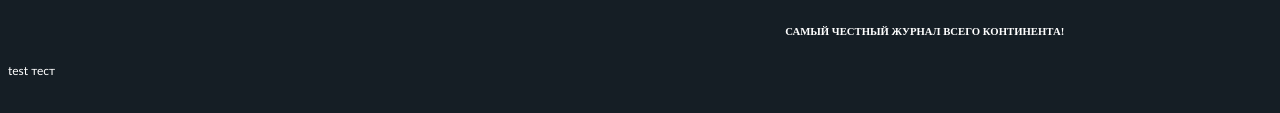
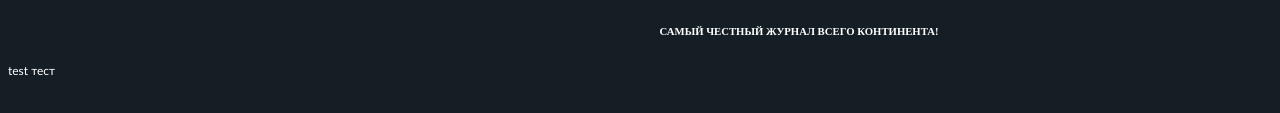
Before and after one commit to 0pervt0r/abc, a plain HTML site: page index.html in a window 1280 px wide. Shown: the part 185-298 px from the top of the page. Drawn offline with Linux system fonts and the light colour scheme.

Commit message:
Update index.html

```diff
--- a/index.html
+++ b/index.html
@@ -28,7 +28,7 @@
   <p class="aligncenter">
  <img src="https://i.imgur.com/ZtUgdWv.png" width="350" height="170" alt="logo">
    </p>
-  <h6 style="color: white;"> ⠀⠀⠀⠀⠀⠀⠀⠀⠀⠀⠀⠀⠀⠀⠀⠀⠀⠀⠀⠀⠀⠀⠀⠀⠀⠀⠀⠀⠀⠀⠀⠀⠀⠀⠀⠀⠀⠀⠀⠀⠀⠀⠀⠀⠀⠀⠀⠀⠀⠀⠀⠀⠀⠀⠀⠀⠀⠀⠀⠀⠀⠀⠀⠀⠀⠀⠀⠀⠀⠀⠀⠀⠀⠀⠀⠀⠀⠀⠀⠀⠀⠀⠀⠀⠀⠀⠀⠀⠀⠀⠀⠀⠀⠀⠀⠀⠀⠀⠀САМЫЙ ЧЕСТНЫЙ ЖУРНАЛ ВСЕГО КОНТИНЕНТА! </h1>
+  <h6 style="color: white;"> ⠀⠀⠀⠀⠀⠀⠀⠀⠀⠀⠀⠀⠀⠀⠀⠀⠀⠀⠀⠀⠀⠀⠀⠀⠀⠀⠀⠀⠀⠀⠀⠀⠀⠀⠀⠀⠀⠀⠀⠀⠀⠀⠀⠀⠀⠀⠀⠀⠀⠀⠀⠀⠀⠀⠀⠀⠀⠀⠀⠀⠀⠀⠀⠀⠀⠀⠀⠀⠀⠀⠀⠀⠀⠀⠀⠀⠀⠀⠀⠀⠀⠀⠀САМЫЙ ЧЕСТНЫЙ ЖУРНАЛ ВСЕГО КОНТИНЕНТА! </h1>
 
 
 
```
